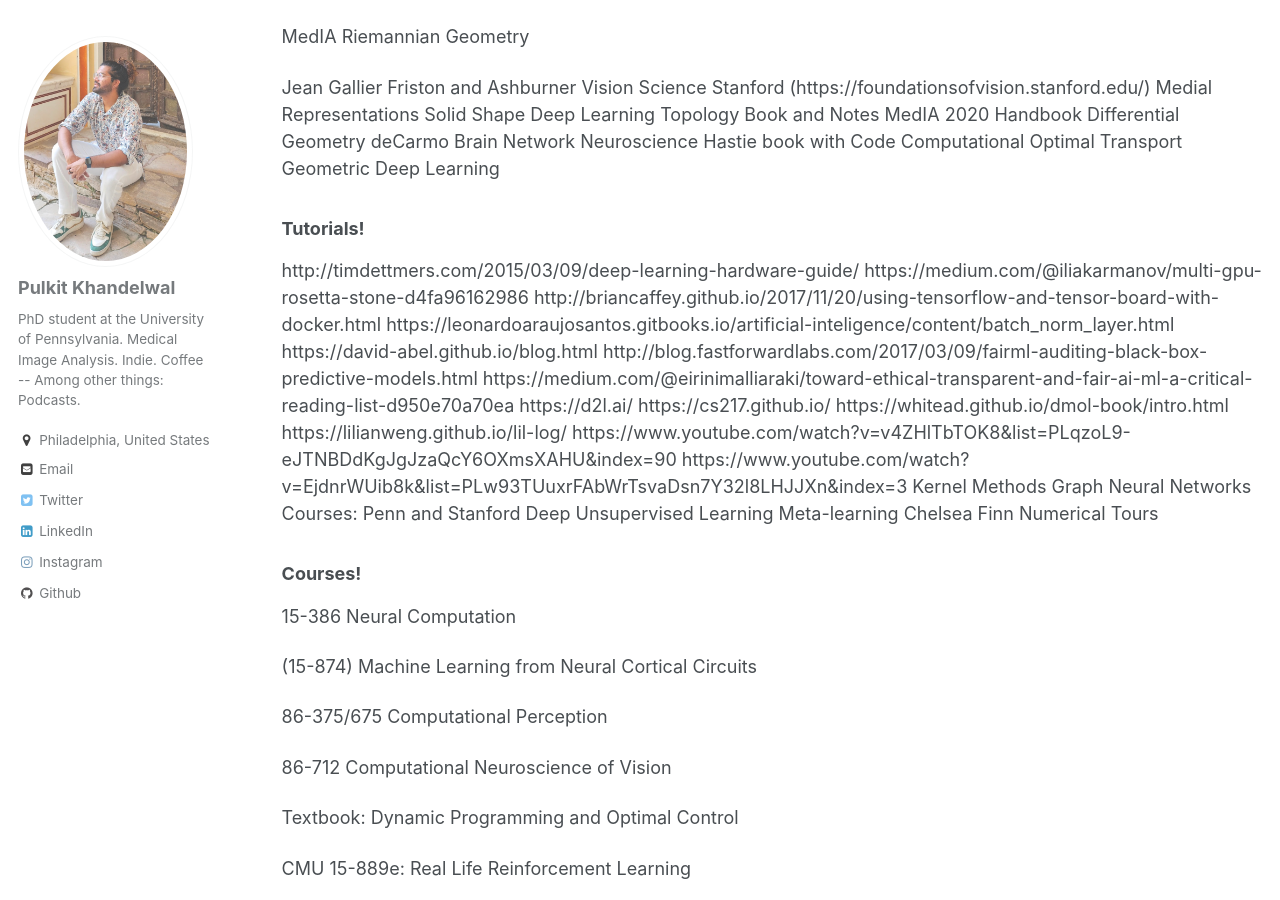
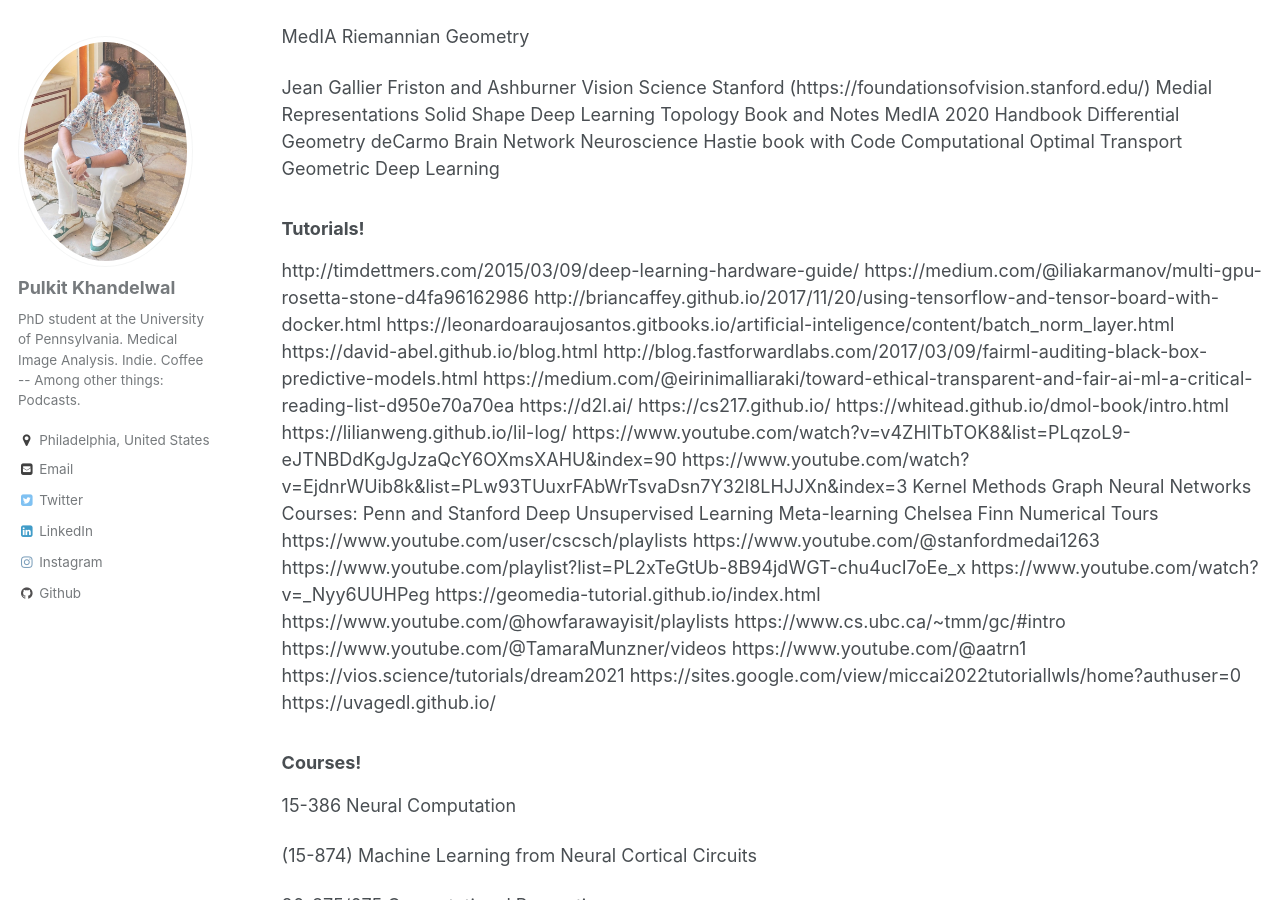
Before and after one commit to Pulkit-Khandelwal/pulkit-khandelwal.github.io, a Jekyll site: the page built from _pages/courses.md, in a window 1280 px wide and 900 px high, scrolled down 249 px. Built offline with Jekyll 4.4.1, drawn with Linux system fonts in a browser that asks for light colours; some of the changed lines change nothing that is shown.

Commit message:
Update courses.md

```diff
--- a/_pages/courses.md
+++ b/_pages/courses.md
@@ -44,11 +44,18 @@ Graph Neural Networks Courses: Penn and Stanford
 Deep Unsupervised Learning
 Meta-learning Chelsea Finn
 Numerical Tours
-
-
-
-
-
+https://www.youtube.com/user/cscsch/playlists
+https://www.youtube.com/@stanfordmedai1263
+https://www.youtube.com/playlist?list=PL2xTeGtUb-8B94jdWGT-chu4ucI7oEe_x
+https://www.youtube.com/watch?v=_Nyy6UUHPeg
+https://geomedia-tutorial.github.io/index.html
+https://www.youtube.com/@howfarawayisit/playlists
+https://www.cs.ubc.ca/~tmm/gc/#intro
+https://www.youtube.com/@TamaraMunzner/videos
+https://www.youtube.com/@aatrn1
+https://vios.science/tutorials/dream2021
+https://sites.google.com/view/miccai2022tutoriallwls/home?authuser=0
+https://uvagedl.github.io/
 
 
 
```
